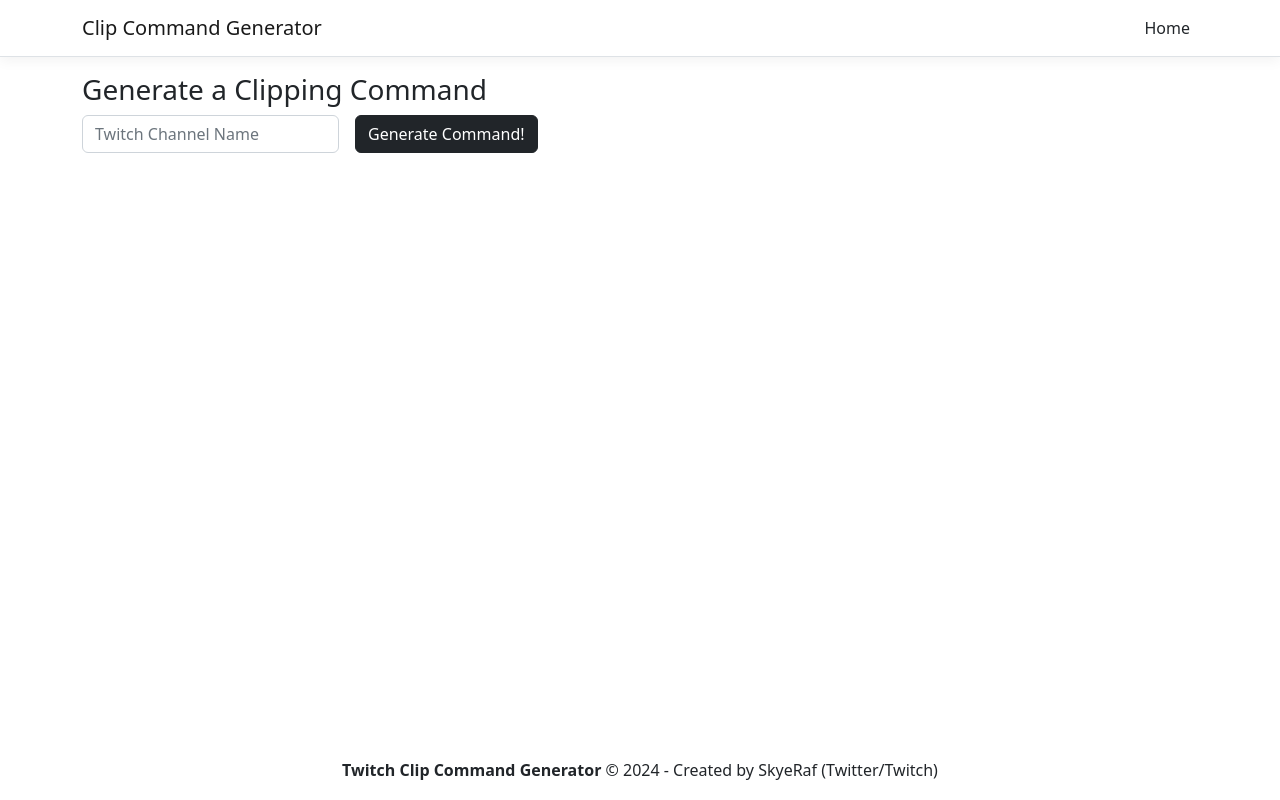
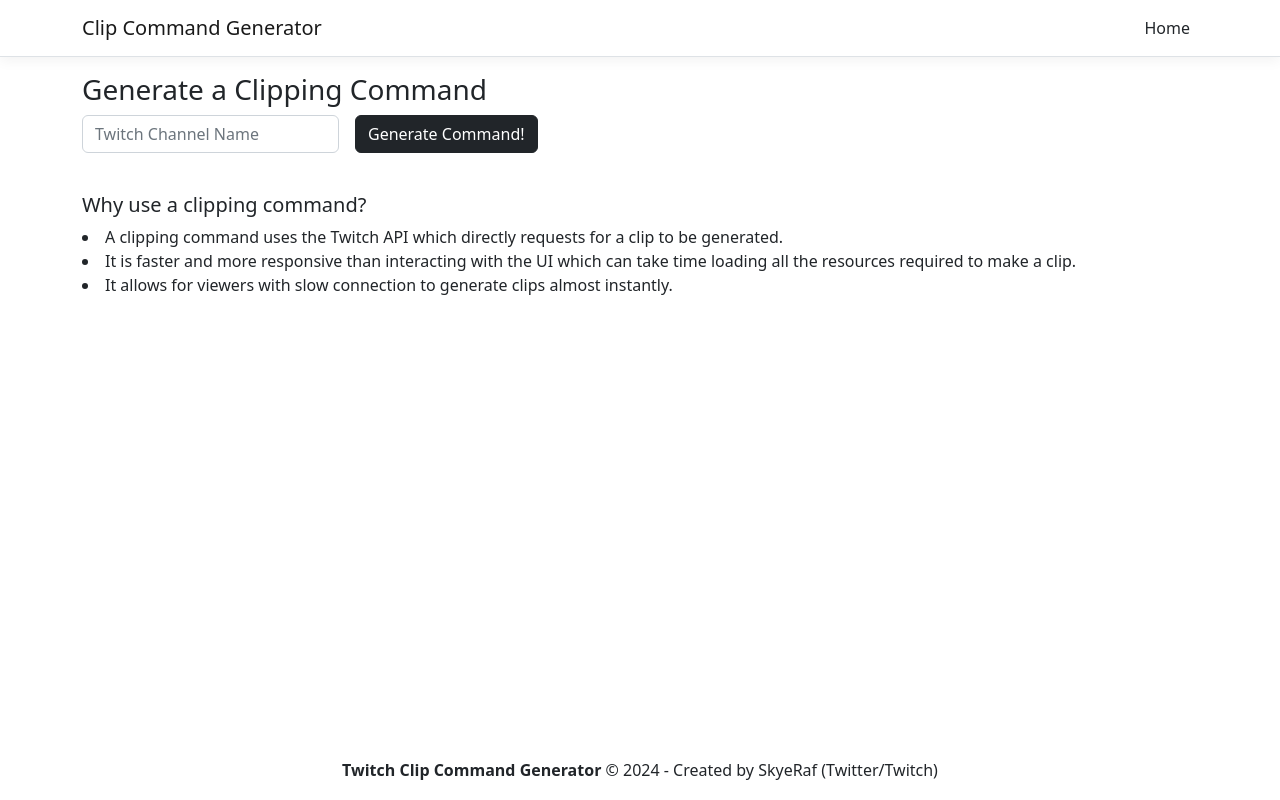
Before and after one commit to RDalcolmo/ClipGeneratorReact, a React (Vite) app: page / in a window 1280 px wide. Built offline with nearby package versions, Linux system fonts and the light colour scheme.

Commit message:
Added information to the home page

```diff
--- a/src/Home/Home.tsx
+++ b/src/Home/Home.tsx
@@ -23,6 +23,7 @@
     }
 
     return (
+        <>
         <div className="container">
             <div>
                 <h3>Generate a Clipping Command</h3>
@@ -38,6 +39,15 @@
                 </div>
             </div>
         </div>
+        <div className="container" style={{paddingTop: "5vh"}}>
+        <div>
+            <h5>Why use a clipping command?</h5>
+            <li>A clipping command uses the Twitch API which directly requests for a clip to be generated.</li>
+            <li>It is faster and more responsive than interacting with the UI which can take time loading all the resources required to make a clip.</li>
+            <li>It allows for viewers with slow connection to generate clips almost instantly.</li>
+        </div>
+    </div>
+    </>
     );
 }
 
```
